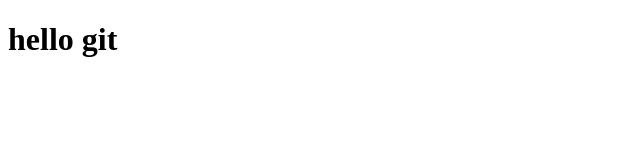
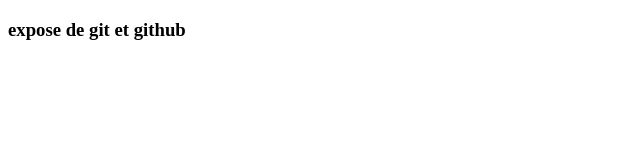
Before and after one commit to Abdelkrimrekbi/testGitprojet, a plain HTML site: page index.html in a window 1280 px wide. Shown: the whole page, without its empty margins (0-640 px from the left). Drawn offline with Linux system fonts and the light colour scheme.

Commit message:
modifiera file index.html

```diff
--- a/index.html
+++ b/index.html
@@ -7,8 +7,8 @@
     <title>Document</title>
 </head>
 <body>
-    <h1> hello git
+  <h3>expose de git et github
 
-    </h1>
+  </h3>
 </body>
 </html>
```
